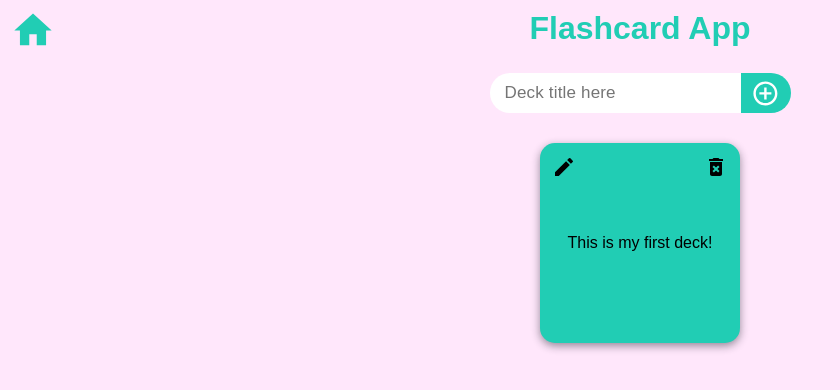
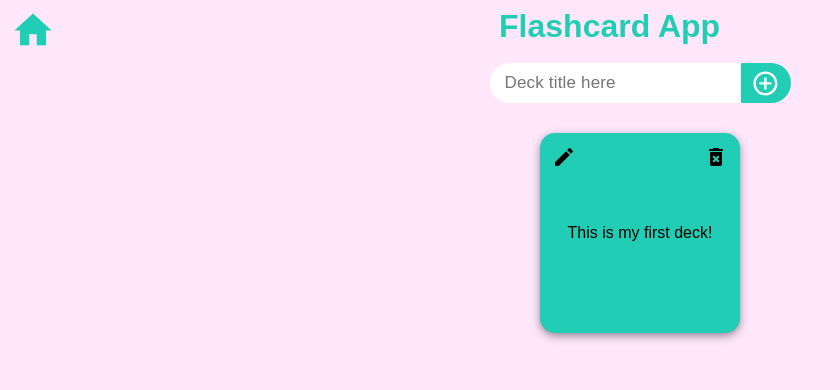
Before and after one commit to s-kuehn/flashcard-app, a React (Create React App) app: page / in a window 1280 px wide. Shown: the top 390 px of the page, without its empty margins (0-840 px from the left). Built offline with nearby package versions, Linux system fonts and the light colour scheme; a web font is replaced by a local one.

Commit message:
styling update

```diff
--- a/src/style.css
+++ b/src/style.css
@@ -54,7 +54,7 @@ input:focus-visible {
 }
 
 .navbar {
-  height: 60px;
+  width: 94vw;
   margin-bottom: 5px;
 }
 
@@ -69,7 +69,6 @@ input:focus-visible {
 .title {
   margin: 0 auto;
   margin-bottom: 18px;
-  padding-top: 2px;
   text-align: center;
   color: #21CDB4;
 }
```
